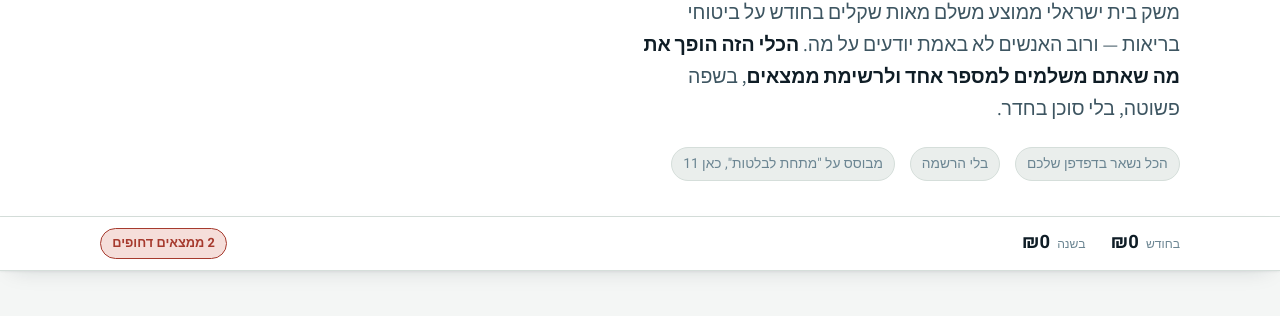
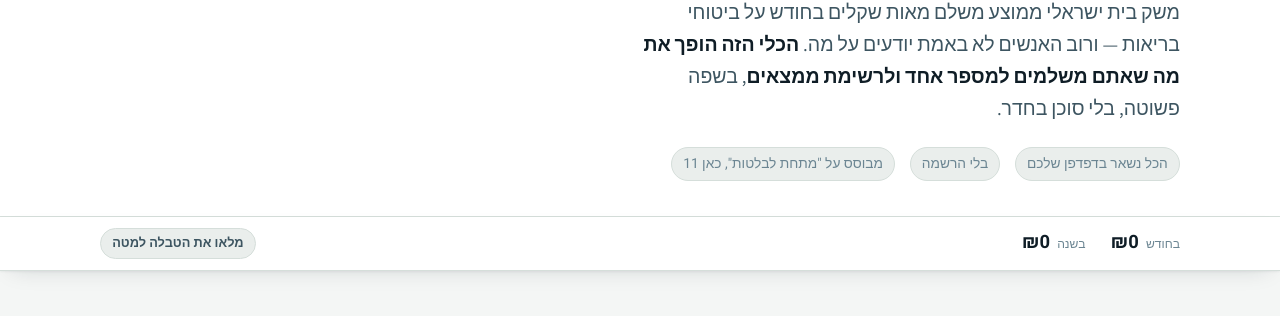
Before and after one commit to Omriarusi/tik-habituach, a plain HTML site: page index.html in a window 1280 px wide. Shown: the part 154-470 px from the top of the page. Drawn offline with Linux system fonts and the light colour scheme; a web font is replaced by a local one.

Commit message:
לא להאשים משתמש בכיסוי חסר לפני שהתחיל למלא
הטופס הריק הציג שני ממצאים אדומים של כיסוי חסר עוד לפני שהוזן משהו.
הסיבה: הקוד התייחס לשדה שלא נגעו בו כאילו נאמר בו 'אין לי'.
נוסף תנאי engaged - ממצאי חוסר עולים רק אחרי שהמשתמש באמת התחיל למלא,
ולעולם לא סותרים בחירה מפורשת של 'לא יודע'.

```diff
--- a/index.html
+++ b/index.html
@@ -1018,6 +1018,12 @@ function analyse(){
     }
   });});
 
+  var answered = 0;
+  COVERS.forEach(function(g){ g.items.forEach(function(c){
+    if(state.covers[c.id].have) answered++;
+  });});
+  var engaged = total > 0 || answered >= 2 || (state.shban !== "" && state.shban !== "unknown");
+
   var shbanCost = num(state.shbanCost);
   if(state.shban === "yes"){ total += shbanCost; byKind.conv += shbanCost; }
   if(state.shban === "unknown") unknown.push("הביטוח המשלים של הקופה");
@@ -1053,7 +1059,7 @@ function analyse(){
   }
 
   /* --- missing catastrophe cover --- */
-  if(held.drugs !== true && state.covers.drugs.have !== "unknown"){
+  if(engaged && state.covers.drugs.have !== "yes" && state.covers.drugs.have !== "unknown"){
     f.push({sev:"critical", tag:"כיסוי חסר", h:"אין לכם כיסוי לתרופות מחוץ לסל",
       p:"זה הכיסוי שהפרק מציג כחשוב ביותר, והוא גם מהזולים. תרופה שאינה בסל — למשל טיפול אונקולוגי מתקדם — יכולה לעלות עשרות ומאות אלפי שקלים בשנה, והמימון חל עליכם. זו בדיוק ההוצאה שמשפחה לא יכולה לספוג.",
       todo:["בקשו הצעת מחיר לכיסוי תרופות מחוץ לסל בלבד, כמוצר עצמאי — לא כחלק מחבילה.",
@@ -1061,7 +1067,7 @@ function analyse(){
             "בדקו מה תקרת הכיסוי ומדי כמה זמן היא מתחדשת.",
             "השוו בין שתי חברות לפחות לפני שאתם סוגרים."]});
   }
-  if(held.abroad !== true && state.covers.abroad.have !== "unknown"){
+  if(engaged && state.covers.abroad.have !== "yes" && state.covers.abroad.have !== "unknown"){
     f.push({sev:"critical", tag:"כיסוי חסר", h:"אין לכם כיסוי להשתלות וטיפולים בחו\"ל",
       p:"השתלה או טיפול מורכב בחו\"ל נמדדים במיליוני שקלים. הסיכוי להזדקק לזה נמוך מאוד — ובגלל זה הכיסוי זול. זהו המקרה הקלאסי של ביטוח נכון: הימור על אירוע נדיר והרסני.",
       todo:["בקשו הצעת מחיר לכיסוי השתלות וטיפולים מיוחדים בחו\"ל בלבד.",
@@ -1103,7 +1109,7 @@ function analyse(){
             "שאלו במפורש: מה הכיסוי הזה מוסיף מעבר לביטוח החיים ולאובדן כושר העבודה שכבר יש לי?",
             "אם התשובה היא \"בעיקר פיצוי על שברים\" — שאלו את עצמכם אם זה שווה את המחיר החודשי."]});
   }
-  if(state.deps === "yes" && !held.life && state.covers.life.have !== "unknown"){
+  if(state.deps === "yes" && state.covers.life.have !== "yes" && state.covers.life.have !== "unknown"){
     f.push({sev:"warn", tag:"כיסוי חסר", h:"יש מי שתלוי בכם, ואין ביטוח חיים",
       p:"סימנתם שיש מי שתלוי בהכנסה שלכם. ביטוח חיים מסוג \"ריסק\" הוא מהמוצרים הזולים בשוק בגיל צעיר, והוא הכיסוי שמונע מהמשפחה קריסה כלכלית.",
       todo:["בדקו קודם מה כבר קיים לכם בקרן הפנסיה — לרוב יש שם כיסוי מוות ואובדן כושר עבודה.",
@@ -1116,7 +1122,7 @@ function analyse(){
       todo:["בדקו אם הפוליסה משועבדת למשכנתה — במקרה כזה היא נדרשת ואי אפשר לבטלה.",
             "אם לא, שקלו להקטין את סכום הביטוח במקום לבטל לגמרי."]});
   }
-  if(!held.disability && state.covers.disability.have !== "unknown"){
+  if(engaged && state.covers.disability.have !== "yes" && state.covers.disability.have !== "unknown"){
     f.push({sev:"info", tag:"לבדוק", h:"בדקו מה יש לכם באובדן כושר עבודה",
       p:"סימנתם שאין לכם כיסוי לאובדן כושר עבודה. שימו לב שלשכירים רבים קיים כיסוי כזה בתוך קרן הפנסיה, בלי שהם יודעים. ההכנסה היא הנכס הגדול ביותר של רוב האנשים, ולכן זה כיסוי שחשוב לוודא שקיים — במקום כלשהו.",
       todo:["היכנסו למסלקה הפנסיונית או לדוח השנתי מקרן הפנסיה ובדקו אם יש כיסוי אכ\"ע וכמה הוא משלם.",
```
